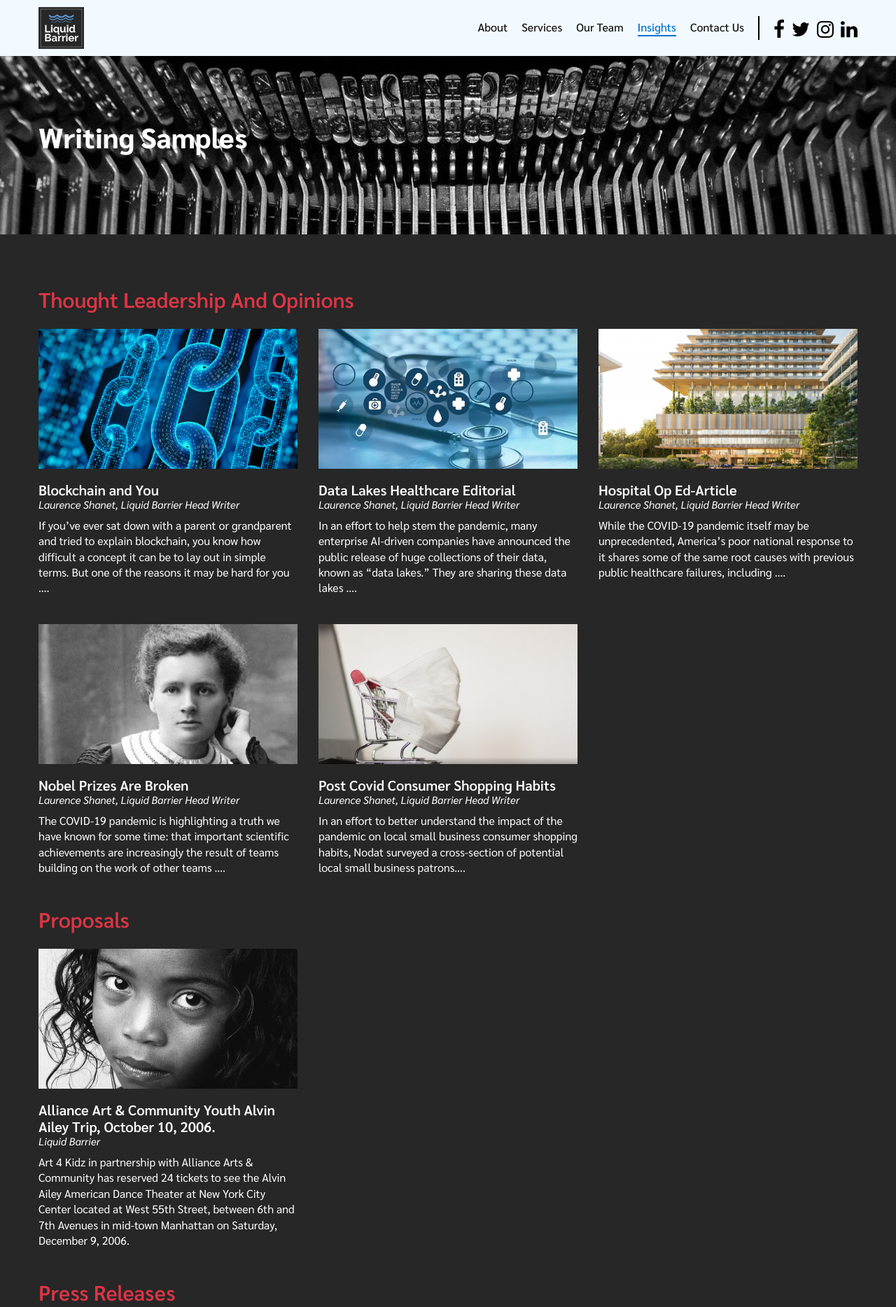
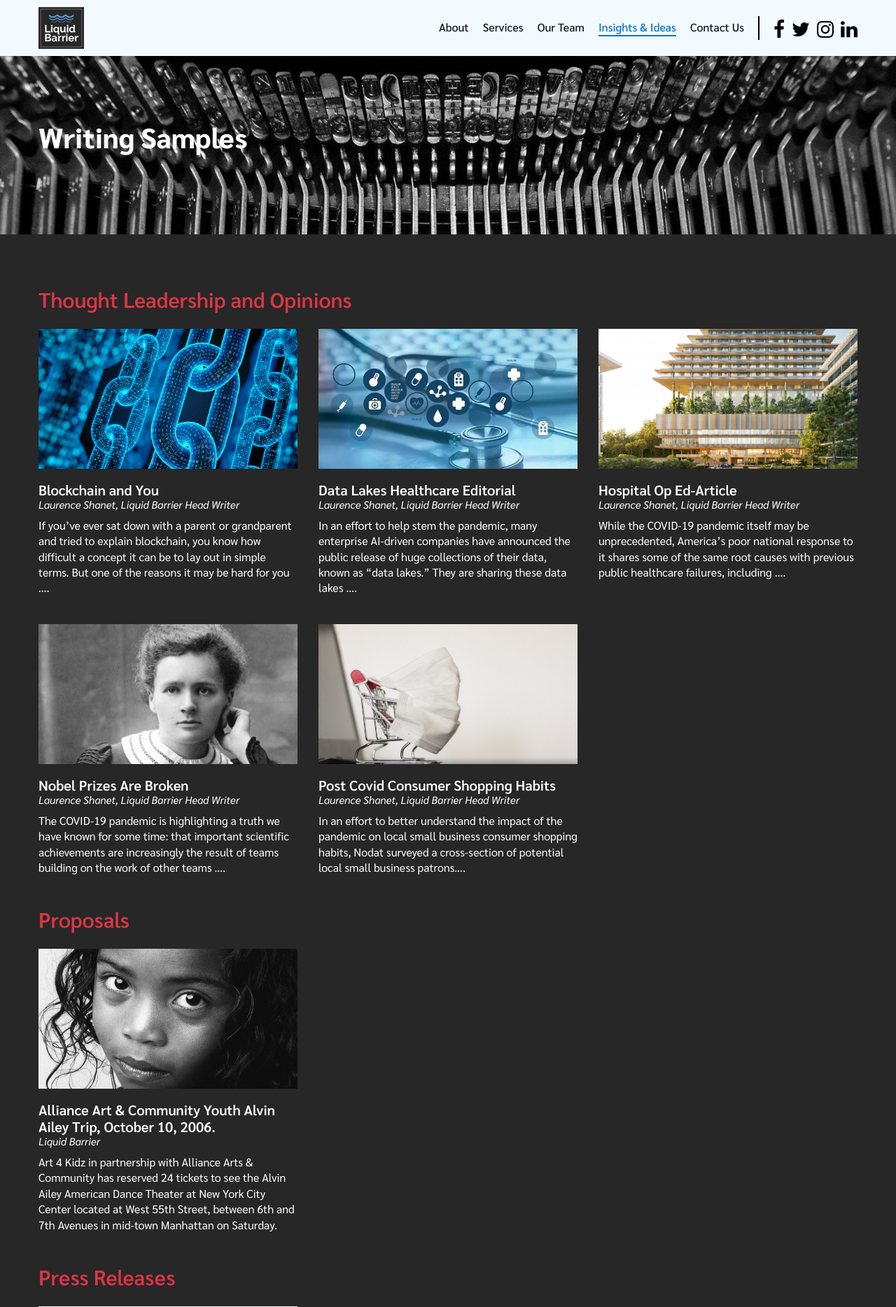
Before and after one commit to s-alad/liquidphp, a PHP site: page /writing-samples in a window 1280 px wide. Shown: the top 1868 px of the page at 70% size. Run offline with PHP 8.4, Linux system fonts and the light colour scheme; some libraries are stand-ins or nearby versions.

Commit message:
varous fixes

```diff
--- a/about-us/index.php
+++ b/about-us/index.php
@@ -30,7 +30,7 @@
 							<div class="col-sm-8">
 								<div class="service-details-content mt-10">
 
-									<p class="text-white" style="padding-right: 30px;">"Your time is limited, so don't waste it living someone else's life. Don't be trapped by dogma -- which is living with the results of other people's thinking." <br />-<em style="font-size: 15px;">Steve Jobs</em></p>
+									<p class="text-white" style="padding-right: 30px;">"Your time is limited, so don't waste it living someone else's life. Don't be trapped by dogma <br/>-- which is living with the results of other people's thinking." <br />-<em style="font-size: 15px;">Steve Jobs</em></p>
 								</div>
 							</div>
 							<div class="col-sm-4">
--- a/contact/index.php
+++ b/contact/index.php
@@ -83,7 +83,7 @@
                                 <a href="https://www.linkedin.com/company/liquidbarrier/"class="nav-i" style="position: relative; width: 32px;">
 									<i class=" text-white fa fa-linkedin" style="font-size: 18px; left: 0; position: relative;"></i>
 								</a>
-								<div style="position: relative; top: 3px !important;">Linkedin: liquidbarrier</div>
+								<div style="position: relative; top: 4px !important;">Linkedin: liquidbarrier</div>
 							</li>
 						</ul>
 						<div class="text-white mt-40" style="float:left;padding:10px;"><a href="https://on.sprintful.com/frank-bryant" target="_blank" style="color: white !important;" class="btn btn-all">Schedule a free writing consultation</a></div>
--- a/headers.php
+++ b/headers.php
@@ -152,7 +152,7 @@ $baseuri = url();
                                                 <li><a href="blog-details-left.html">Blog Details Left Sidebar</a></li>
                                             </ul>
                                         </li> -->
-                    <li class="<?php echo (basename($get_dir) == 'insights' || basename($get_dir) == 'writing-samples' || basename($get_dir) == 'use' || basename($get_dir) == 'press') ? 'active' : ''; ?>"><a href="<?php echo $baseuri ?>/insights"> Insights <!-- &amp; Ideas --> </a>
+                    <li class="<?php echo (basename($get_dir) == 'insights' || basename($get_dir) == 'writing-samples' || basename($get_dir) == 'use' || basename($get_dir) == 'press') ? 'active' : ''; ?>"><a href="<?php echo $baseuri ?>/insights"> Insights & Ideas <!-- &amp; Ideas --> </a>
                       <ul class="dropdown">
                         <li><a href="<?php echo $baseuri ?>/writing-samples">Writing Samples</a></li>
                         <!-- <li><a href="<?php echo $baseuri ?>/use">Case Studies</a></li> -->
--- a/v2-headers.php
+++ b/v2-headers.php
@@ -264,7 +264,7 @@ body {
                                             <ul class="dropdown">
                                                 <li><a href="<?php echo $baseuri ?>/writing-samples">Writing Samples</a></li>
                                                 <!-- <li><a href="<?php echo $baseuri ?>/use">Case Studies</a></li> -->
-                                                <li><a href="<?php echo $baseuri ?>/press">Press / Media</a></li>
+                                                <li><a href="<?php echo $baseuri ?>/press">News</a></li>
                                             </ul>
                                         </li>
                                         <li class="<?php echo (basename($get_dir) == 'contact')?'active':''; ?>"><a href="<?php echo $baseuri ?>/contact">Contact Us</a></li>
--- a/writing-samples/index.php
+++ b/writing-samples/index.php
@@ -87,7 +87,7 @@
 
 			</div>-->
 			<br /><br />
-			<h2 class=" pb-4">Thought Leadership And Opinions</h1>
+			<h2 class=" pb-4">Thought Leadership and Opinions</h1>
 			<div class="row mtn-40">
 
 				<div class="col-lg-4 col-md-6">
@@ -204,7 +204,7 @@
 								</h3>
 								<p class="text-white">Art 4 Kidz in partnership with Alliance Arts &amp; Community has reserved 24 tickets to see the Alvin
 Ailey American Dance Theater at New York City Center located at West 55th Street, between 6th
-and 7th Avenues in mid-town Manhattan on Saturday, December 9, 2006.</p>
+and 7th Avenues in mid-town Manhattan on Saturday.</p>
 								<!--<a href="#">
 									<button class="btn btn-all mt-40" id="mc-submit">Read more &gt; </button>
 								</a>-->
@@ -239,7 +239,7 @@ and 7th Avenues in mid-town Manhattan on Saturday, December 9, 2006.</p>
 			</div>
 			<br /><br />
 			<!-- <h2 class="text-white pb-4">Creative</h1> -->
-			<h2 class=" pb-4">Fiction And Creative Writing</h1>
+			<h2 class=" pb-4">Fiction and Creative Writing</h1>
 			<div class="row mtn-40">
 				<div class="col-lg-4 col-md-6">
 					<a href="<?php echo $baseuri ?>/creative-the-war-is-over">
```
